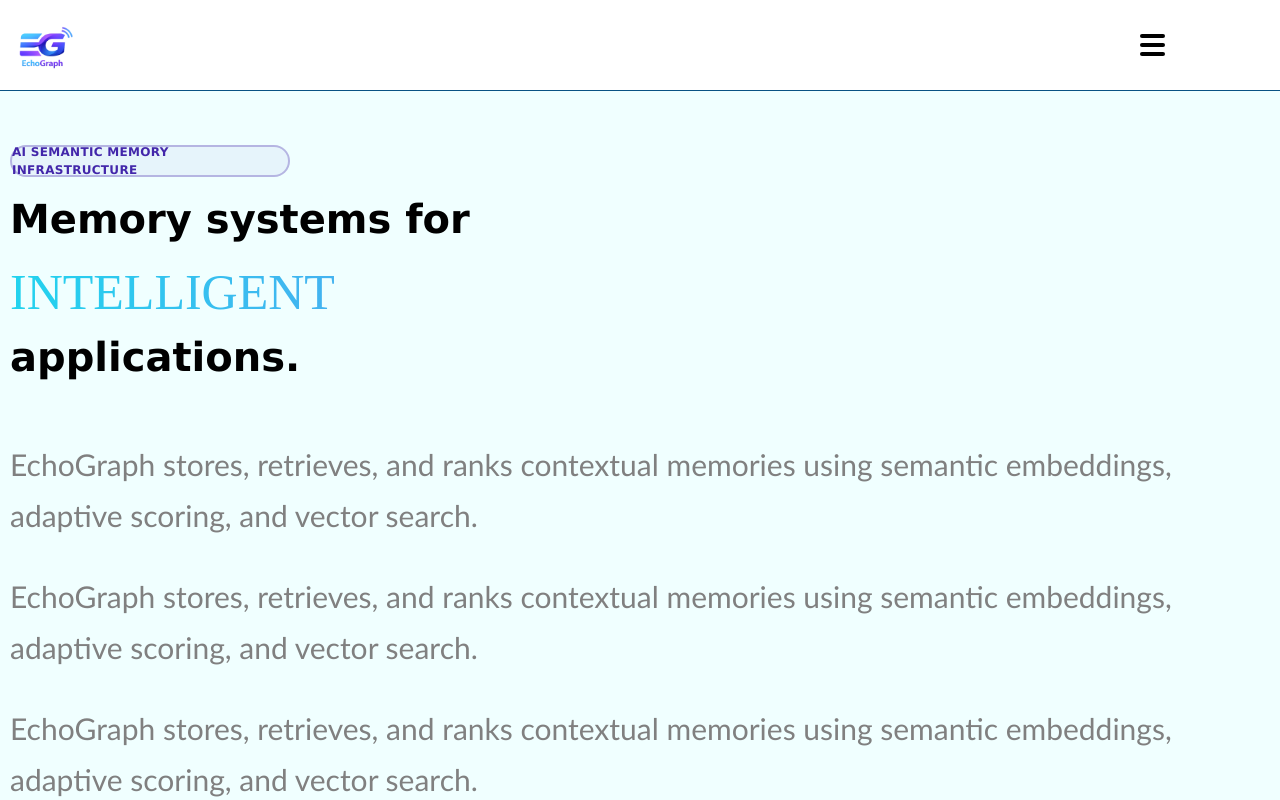
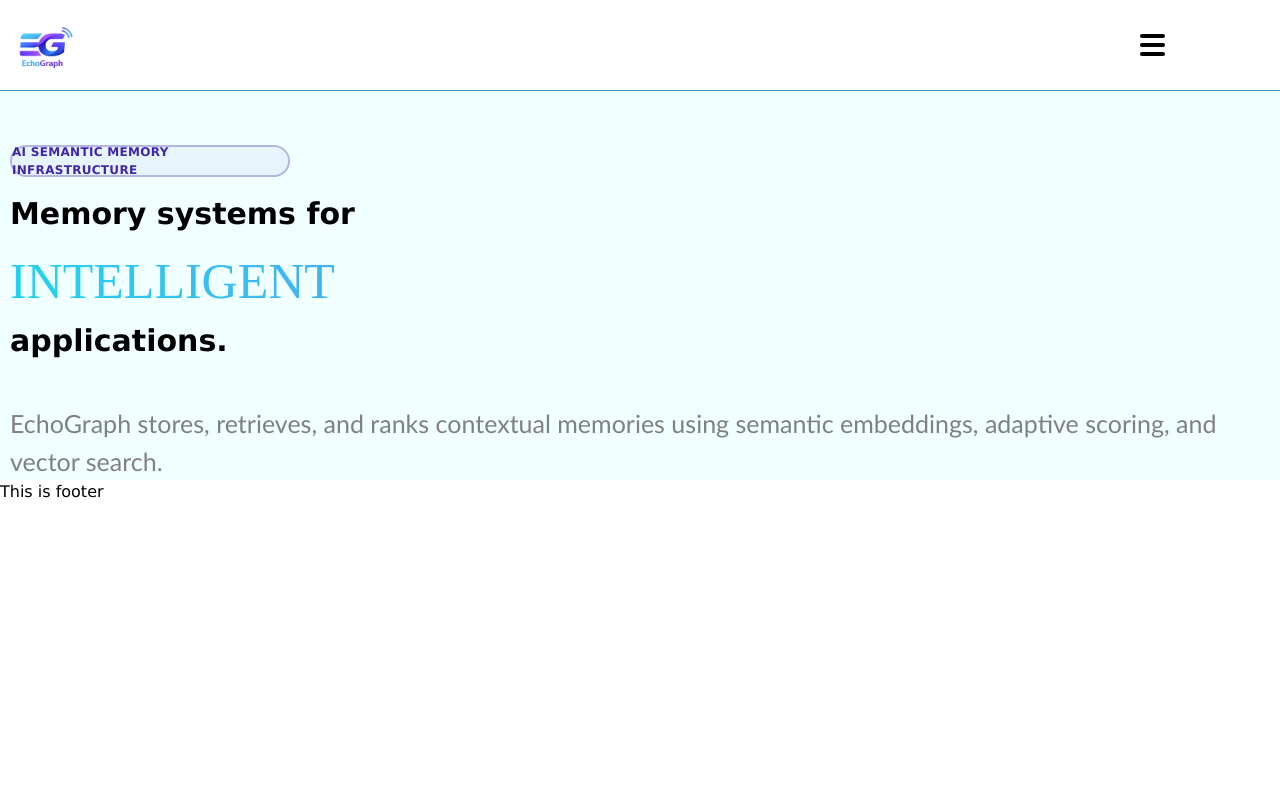
Before and after one commit to kabindrabohara078/echograph-frontend, a React (Vite) app: page / in a window 1280 px wide. Shown: the top 800 px of the page. Built offline with nearby package versions, Linux system fonts and the light colour scheme; a web font is replaced by a local one.

Commit message:
hero-session-complete

```diff
--- a/src/assets/components/Navbar.jsx
+++ b/src/assets/components/Navbar.jsx
@@ -47,7 +47,7 @@ const Navbar = () => {
             </nav>
             <div style={{
                 height: '1px',
-                backgroundColor: '#095284',
+                backgroundColor: '#428fc5',
                 width: '100%'
             }} className="line"></div>
 
--- a/src/assets/elements/MainMenu.css
+++ b/src/assets/elements/MainMenu.css
@@ -11,7 +11,7 @@
 }
 .mobile-menu {
   position: fixed;
-  top: 100px;
+  top: 91px;
   right: -100%;
   width: 100%;
   height: 100vh;
--- a/src/assets/elements/elements.css
+++ b/src/assets/elements/elements.css
@@ -2,7 +2,7 @@
 .Typewriter {
   font-family: "Edu NSW ACT Cursive", cursive;
   font-optical-sizing: auto;
-  font-weight: 500;
+  font-weight: 450;
   font-style: normal;
   /* background-color: aqua; */
 }
--- a/src/pages/Landing.css
+++ b/src/pages/Landing.css
@@ -1,7 +1,10 @@
-.hero,
 .description-about {
-    padding-right: 20px;
-
+    text-align:justify;
+    font-family: 'Gill Sans', 'Gill Sans MT', Calibri, 'Trebuchet MS', sans-serif;
+    font-size: 25px;
+    line-height: 1.5;
+    color: grey;
+    width: 95%;
 }
 
 .logoish-icon {
@@ -18,7 +21,7 @@
 }
 
 .hero-line {
-    font-size:40px;
+    font-size:30px;
     font-weight: bold;
     line-height: 1.1;
     min-width: 100%;
@@ -37,19 +40,6 @@
     -webkit-text-fill-color: transparent;
 }
 
-.fade-up {
-    margin-top: 30px;
-
-    font-size: 30px;
-    line-height: 1.7;
-    color: grey;
-    font-family: 'Gill Sans', 'Gill Sans MT', Calibri, 'Trebuchet MS', sans-serif;
-
-    opacity: 1;
-    transform: translateY(30px);
-
-
-}
 
 
 @keyframes revealText {
--- a/src/pages/Landing.jsx
+++ b/src/pages/Landing.jsx
@@ -29,7 +29,6 @@ export default function Landing() {
 
 
       {/* Hero */}
-      <section className="main-landing">
 
 
         <section className="hero-section">
@@ -50,19 +49,10 @@ export default function Landing() {
               applications.
             </h1>
 
-            <p className="description-about fade-up">
-              EchoGraph stores, retrieves, and ranks contextual memories using
-              semantic embeddings, adaptive scoring, and vector search.
-            </p><p className="description-about fade-up">
-              EchoGraph stores, retrieves, and ranks contextual memories using
-              semantic embeddings, adaptive scoring, and vector search.
-            </p><p className="description-about fade-up">
-              EchoGraph stores, retrieves, and ranks contextual memories using
-              semantic embeddings, adaptive scoring, and vector search.
-            </p><p className="description-about fade-up">
-              EchoGraph stores, retrieves, and ranks contextual memories using
-              semantic embeddings, adaptive scoring, and vector search.
-            </p><p className="description-about fade-up">
+
+            <br /><br />
+
+            <p className="description-about">
               EchoGraph stores, retrieves, and ranks contextual memories using
               semantic embeddings, adaptive scoring, and vector search.
             </p>
@@ -70,7 +60,6 @@ export default function Landing() {
           </div>
         </section>
 
-      </section>
 
 
 
```
